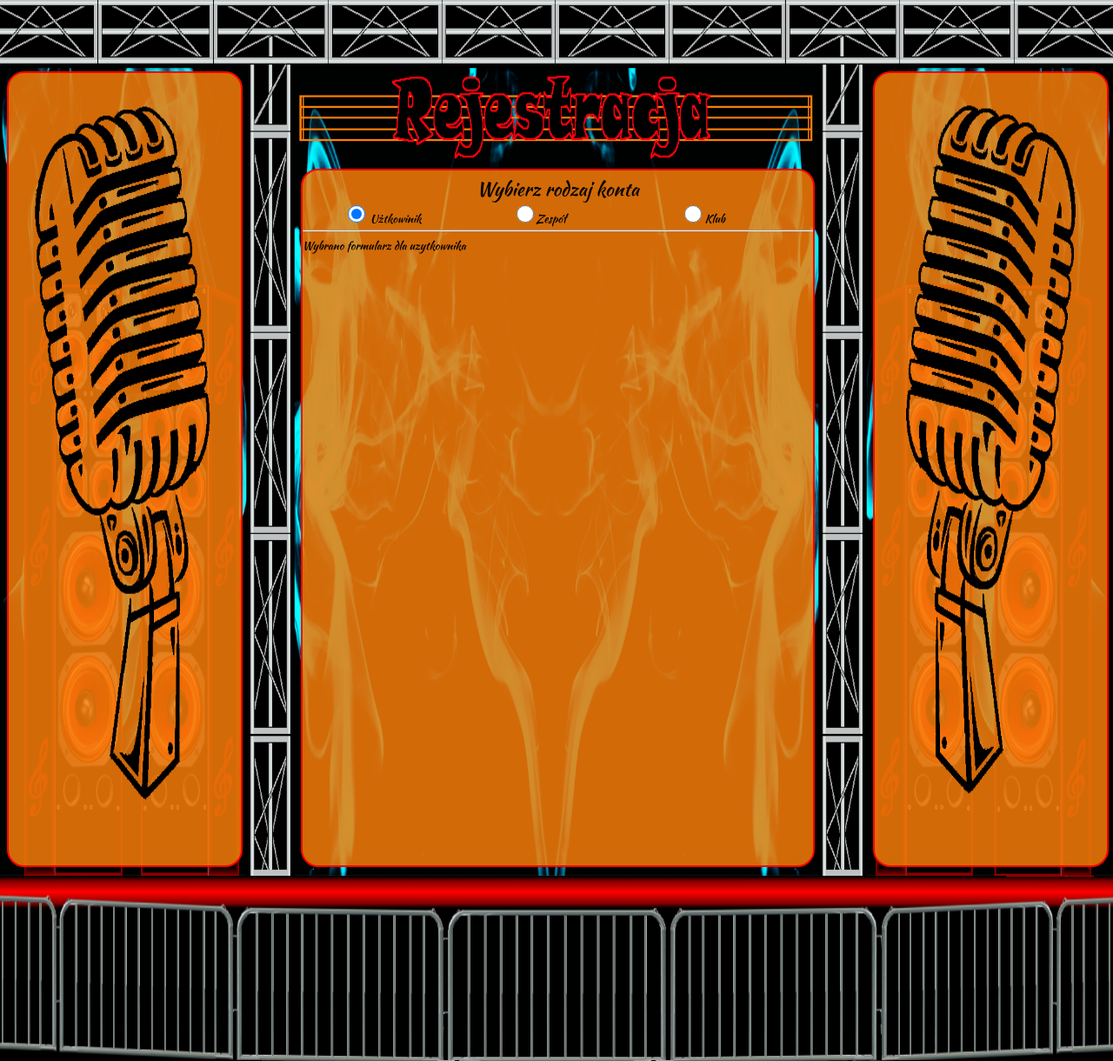
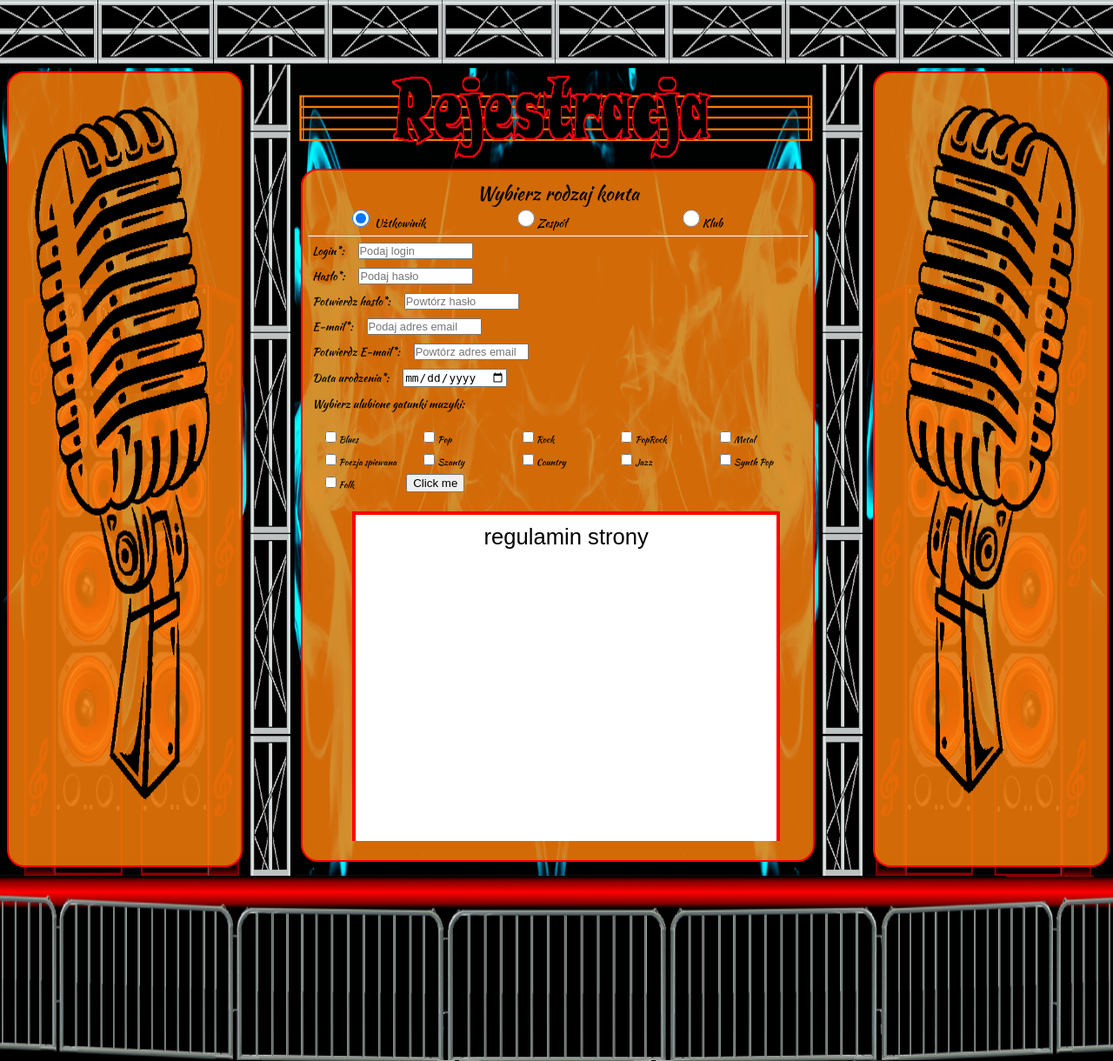
Before and after one commit to muminprime/GdzieMiastoGra, a PHP site: page /rejestracja.php in a window 1280 px wide. Shown: the part 240-1460 px from the top of the page at 87% size. Run offline with PHP 8.4, Linux system fonts and the light colour scheme; data comes from the database, SQL or seed files in the repository.

Commit message:
rejastracja
dodano pełny formularz rejestracji konta uzytkownika
formularz nie posiada zabezpieczenia przed wproawdzeniem daty uradzenia
w przyszlosci :)

```diff
--- a/Aplikacja/formularz.php
+++ b/Aplikacja/formularz.php
@@ -1,8 +1,42 @@
 <?php
+mysql_connect("localhost","root","");
+$gatunki = mysql_query("SELECT 	gatunki.id as 'id', gatunki.nazwa as 'nazwa_gatunku'
+							FROM database.gatunki");
+$gatunki_num_rows = mysql_num_rows($gatunki);
 $wybor = $_POST['wybor'];
 if($wybor==1)
 {
-	echo "Wybrano formularz dla uzytkownika";
+	echo "
+
+	<form>
+	<label id=\"div_poje_wpisu\">Login*:</label><input required title=\"Login może miec maksymalnie 20 znakow. Musi zaczynać się od malej litery, dużej litery lub cyfry. Może zawierac symbole: _ - \" pattern=\"^([a-zA-Z0-9]{1})([a-zA-Z0-9_-]{2,20})$\" placeholder=\"Podaj login\" type=\"text\" id=\"pole\" name=\"username\" size=\"15\" maxlength=\"20\"><br>
+	<label id=\"div_poje_wpisu\">Hasło*:</label><input required pattern=\"^(?=.*\d)(?=.*[a-z])(?=.*[\!\@\#\$\%\^\&\*\(\)\_\+\-\=])(?=.*[A-Z])(?!.*\s).{8,}$\" title=\"Wpisane hasło użytkownika musi mieć minimum osiem znaków, pośród których musi być co najmniej jedna wielka litera, jedna mała, jedna cyfra oraz znak specjalny: !@#$%^&*()_+-=\" placeholder=\"Podaj hasło\" type=\"password\" id=\"pole\" name=\"password\" size=\"15\" maxlength=\"24\"><br>
+	<label id=\"div_poje_wpisu\">Potwierdz hasło*:</label><input required pattern=\"^(?=.*\d)(?=.*[a-z])(?=.*[\!\@\#\$\%\^\&\*\(\)\_\+\-\=])(?=.*[A-Z])(?!.*\s).{8,}$\" title=\"Wpisane hasło użytkownika musi mieć minimum osiem znaków, pośród których musi być co najmniej jedna wielka litera, jedna mała, jedna cyfra oraz znak specjalny: !@#$%^&*()_+-=\" placeholder=\"Powtórz hasło\" type=\"password\" id=\"pole\" name=\"submit_password\" size=\"15\" maxlength=\"24\"><br>
+	<label id=\"div_poje_wpisu\">E-mail*:</label><input required placeholder=\"Podaj adres email\" type=\"email\" id=\"pole\" name=\"usereamil\" size=\"15\" maxlength=\"50\"><br>
+	<label id=\"div_poje_wpisu\">Potwierdz E-mail*:</label><input required autocomplete=\"off\" placeholder=\"Powtórz adres email\" type=\"email\" id=\"pole\" name=\"submit_usereamil\" size=\"15\" ><br>
+	<label id=\"div_poje_wpisu\">Data urodzenia*:</label><input required type=\"date\" id=\"pole\" name=\"bday\" autocomplete=\"off\" size=\"15\"><br>
+	<label id=\"div_poje_wpisu\">Wybierz ulubione gatunki muzyki:</label><br><br>";
+	if($gatunki_num_rows==0)
+		echo "Brak";
+	else
+	{
+		$i=0;
+		while($data=mysql_fetch_assoc($gatunki))
+		{
+			echo "<div id=\"checkbox_set\" ><input id=\"pole\" type=\"checkbox\" name=\"".$data['nazwa_gatunku']."\" >".$data['nazwa_gatunku']."</div>";
+
+		}
+
+	}
+	echo"<div id=\"regulamin\"><center>regulamin strony</center>";
+	echo"
+	</div>
+	<div id=\"checkbox_regulamin\"><input type=\"checkbox\" name=\"regulamin\" required> akceptuje regulamin</div>
+	<div id=\"submit_button\"><input type='submit' value='rejestruj' class='btn' /></div>
+	</form>
+	<button onclick=\"wypelnij_form()\">Click me</button>
+	<div id=\"akceptuj\">* - pola wymagane</div>
+	";
 }
 else if($wybor==2)
 {
--- a/Aplikacja/rejestracja.php
+++ b/Aplikacja/rejestracja.php
@@ -35,6 +35,7 @@
 	<div id="nazwa_sekcji_scena">
 	</div>
 	<div id="formularz">
+	<div id ="formularz_wnetrze">
 		<center><p>Wybierz rodzaj konta</p></center>
 		<form>
 		<div id="wybor_konta"><input id="form_user" type="radio"  name="group1" checked> Użtkowinik</div>
@@ -43,6 +44,7 @@
 		</form>
 		<hr>
 		<div id="dane_formularza">
+		</div>
 	</div>
 	</div>
 </div>
@@ -69,6 +71,16 @@
 
 
 	function wypelnij_form(){
+		if(document.getElementById("form_user").checked == true)
+		{
+			document.getElementsByName("username")[0].value = "Janek";
+			document.getElementsByName("password")[0].value = "Janek2@@";
+			document.getElementsByName("submit_password")[0].value = "Janek2@@";
+			document.getElementsByName("submit_usereamil")[0].value = "kowalski@o2.pl";
+			document.getElementsByName("usereamil")[0].value = "kowalski@o2.pl";
+		}
+		else if(document.getElementById("form_zespol").checked == true)
+		{
 			document.getElementsByName("username")[0].value = "Janek";
 			document.getElementsByName("password")[0].value = "Janek2@@";
 			document.getElementsByName("submit_password")[0].value = "Janek2@@";
@@ -77,6 +89,8 @@
 			document.getElementsByName("nazwa_zespolu")[0].value = "The kowalski";
 			document.getElementsByName("www_side")[0].value = "www.kowalski.pl";
 			document.getElementsByName("tel")[0].value = "234-786-345";
+		}
+
 
 	}
 
--- a/Aplikacja/style/main_rejestracja.css
+++ b/Aplikacja/style/main_rejestracja.css
@@ -197,12 +197,12 @@ position:relative;
 font-family:KaushanScript-Regular;
 background: rgba(247, 125, 9, 0.85);
 border:2px solid red;
-height:86%;
+height:84%;
 border-radius:20px;
 margin-top:5px;
 margin-left:8px;
 margin-right:5px;
-overflow-y:auto;
+padding-bottom:2%;
 }
 p{
 font-family:KaushanScript-Regular;
@@ -225,6 +225,7 @@ padding-left:8%;
 #pole{
 margin-left:10px;
 font-size:1em;
+padding:0;
 margin-bottom:10px;
 }
 #pole:focus{
@@ -241,9 +242,57 @@ margin-bottom:10px;;
     background: #fbb200;
     color:#000;
     width:10%;
+	position:relative;
 	margin-left:45%;
     height:40px;
     line-height:40px;
     text-align:center;
     font-weight:700;
-)
+	display:block;
+	float:none;
+	margin-top:40px;
+}
+#checkbox_set{
+position:relative;
+float:left;
+font-size:0.8em;
+margin-left:10px;
+width:18%;
+}
+#regulamin{
+position:relative;
+border:4px solid red;
+width:80%;
+height:50%;
+margin-left:9%;
+margin-top:3%;
+float:left;
+padding:2%;
+background-color:white;
+font-size:2em;
+font-family: Arial, Helvetica, sans-serif;
+overflow-y:auto;
+}
+#checkbox_regulamin{
+float:left;
+margin-left:4%;
+margin-top:2%;
+}
+#submit_button{
+float:left;
+padding:0;
+width:100%;
+}
+#formularz_wnetrze{
+position:relative;
+width:98%;
+margin-left:1%;
+height:98%;
+margin-top:1%;
+overflow-y:auto;
+}
+#akceptuj{
+float:left;
+width:100%;
+
+}
```
Lines whose indentation alone changed are shown as unchanged.
